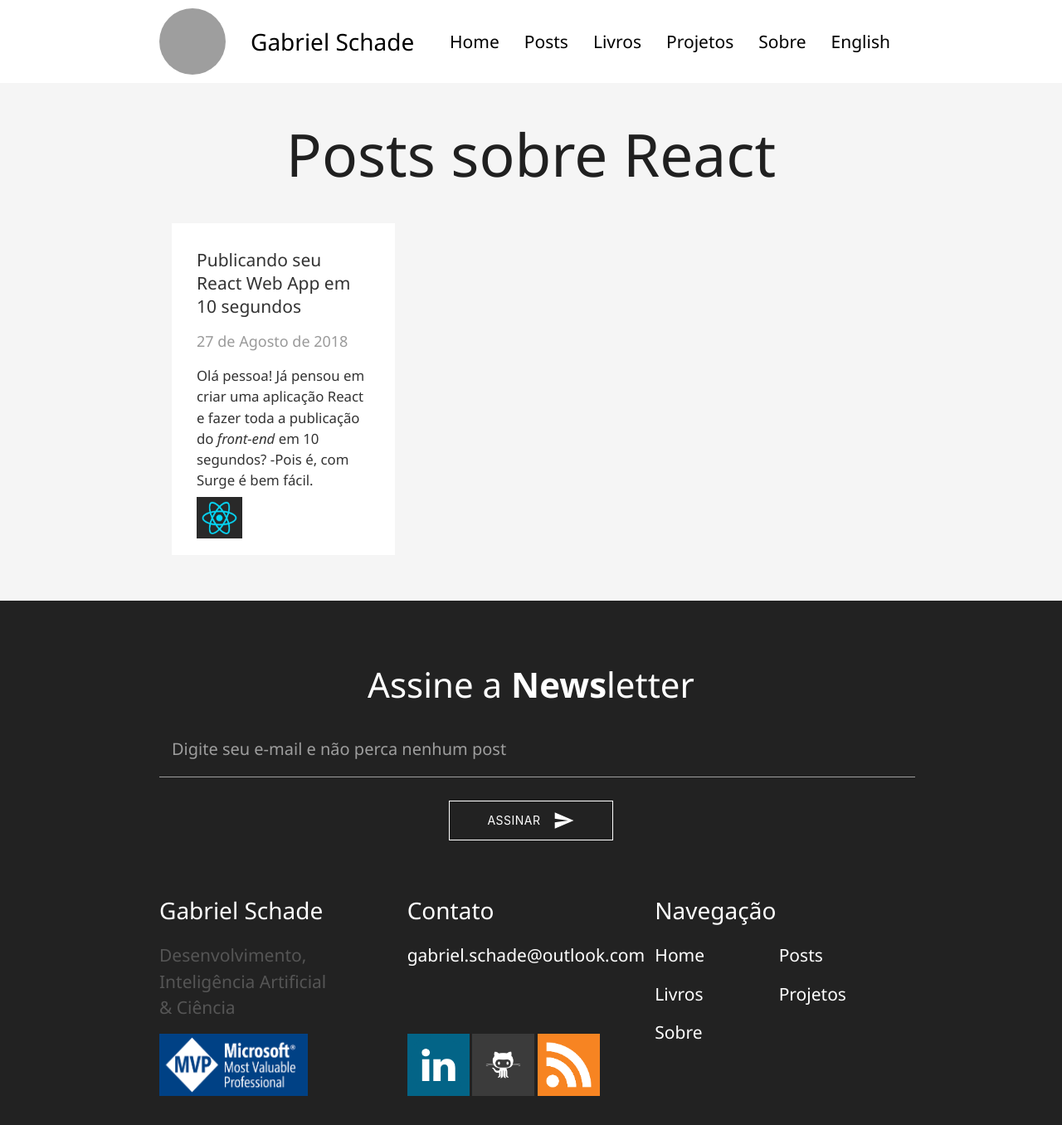
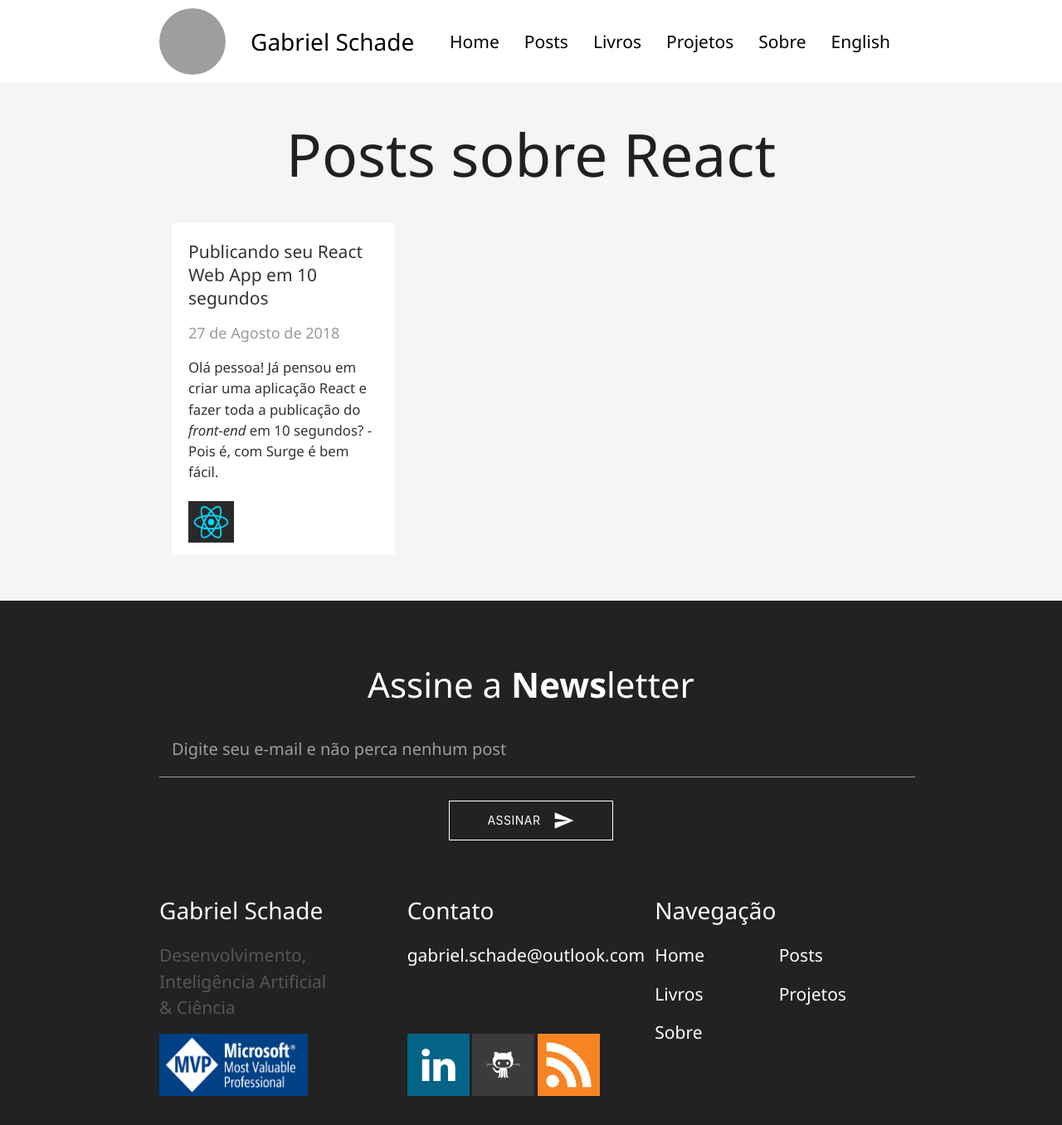
Before and after one commit to gabrielschade/gabrielschade.github.io, a Jekyll site: the page built from posts-categoria/react.html, in a window 1280 px wide and 1356 px high. Shown: the whole window at 83% size. Built offline with Jekyll 4.4.1, drawn with Linux system fonts in a browser that asks for light colours; nearby versions of some CDN libraries; comment, search, counter and statistics services are not loaded; grey boxes are pictures that could not be loaded.

Commit message:
Ajustes de CSS para os cards;

```diff
--- a/_includes/single-post-new.html
+++ b/_includes/single-post-new.html
@@ -36,7 +36,7 @@
                         </div>
                     {% endif %}
                 </div>
-                <div class="card-action" style="max-height:65px">
+                <div class="card-action" style="max-height:65px;padding:15px 0;">
                     {% assign rawtags = "" %}
                     {% assign ttags = post.tags | join:'|' | append:'|' %}
                     {% assign rawtags = rawtags | append:ttags %}
--- a/css/blog-new.css
+++ b/css/blog-new.css
@@ -209,7 +209,7 @@ h3{
 }
 
 .post{
-    padding:15px;
+    padding:5px;
     background-color:white;
     color: #333;
     margin: 15px;
```
